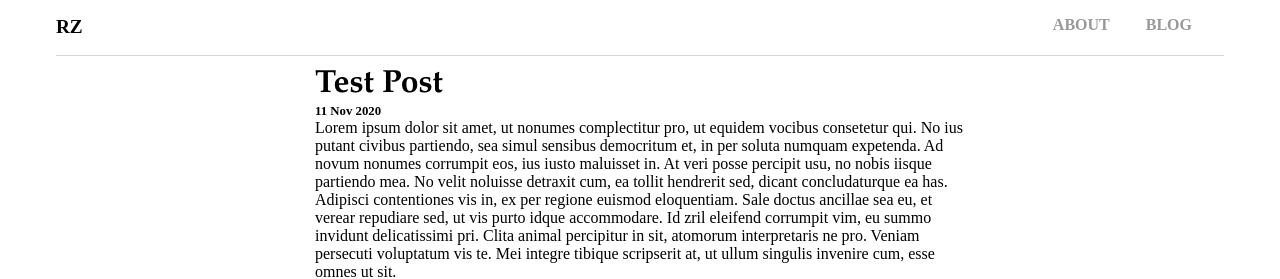
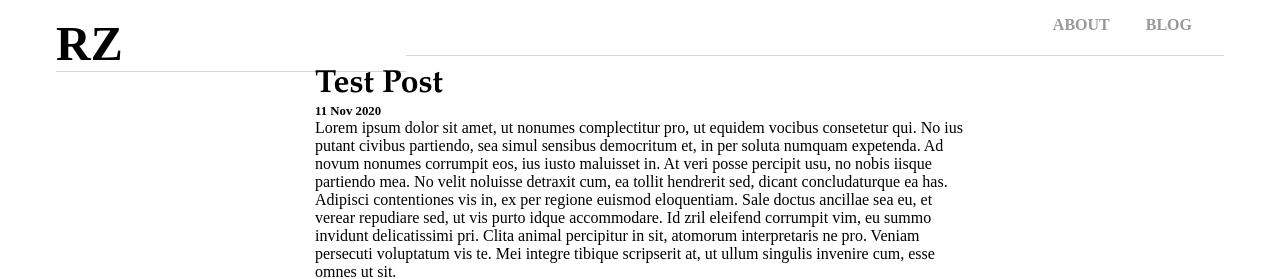
Before and after one commit to rnfitriansyah/rnfitriansyah.github.io, a Jekyll site: the page built from _posts/2020-11-11-Test-Post.md, in a window 1280 px wide. Shown: the top 279 px of the page. Built offline with Jekyll 4.4.1, drawn with Linux system fonts in a browser that asks for light colours; our own code applies the rules of GitHub Pages for plain Markdown files.

Commit message:
Update responsive.html

```diff
--- a/_layouts/responsive.html
+++ b/_layouts/responsive.html
@@ -10,7 +10,7 @@
 			<div id="container">
 				<div class="row">
 					<div class="column left">
-						<nav><h1 style="font-size: 1.2em; color: black;text-align: left;">RZ</h1></nav>
+						<nav><h1 style="text-align: left;">RZ</h1></nav>
 					</div>
 					<div class="column right">
 						<nav>
@@ -22,9 +22,9 @@
 					</div>
 				</div>
 				<main>
-				<div class="container">
+
 					{{ content }}
-				</div>
+
 				</main>
 				<footer>
 	    				<div class= "column left">
```
